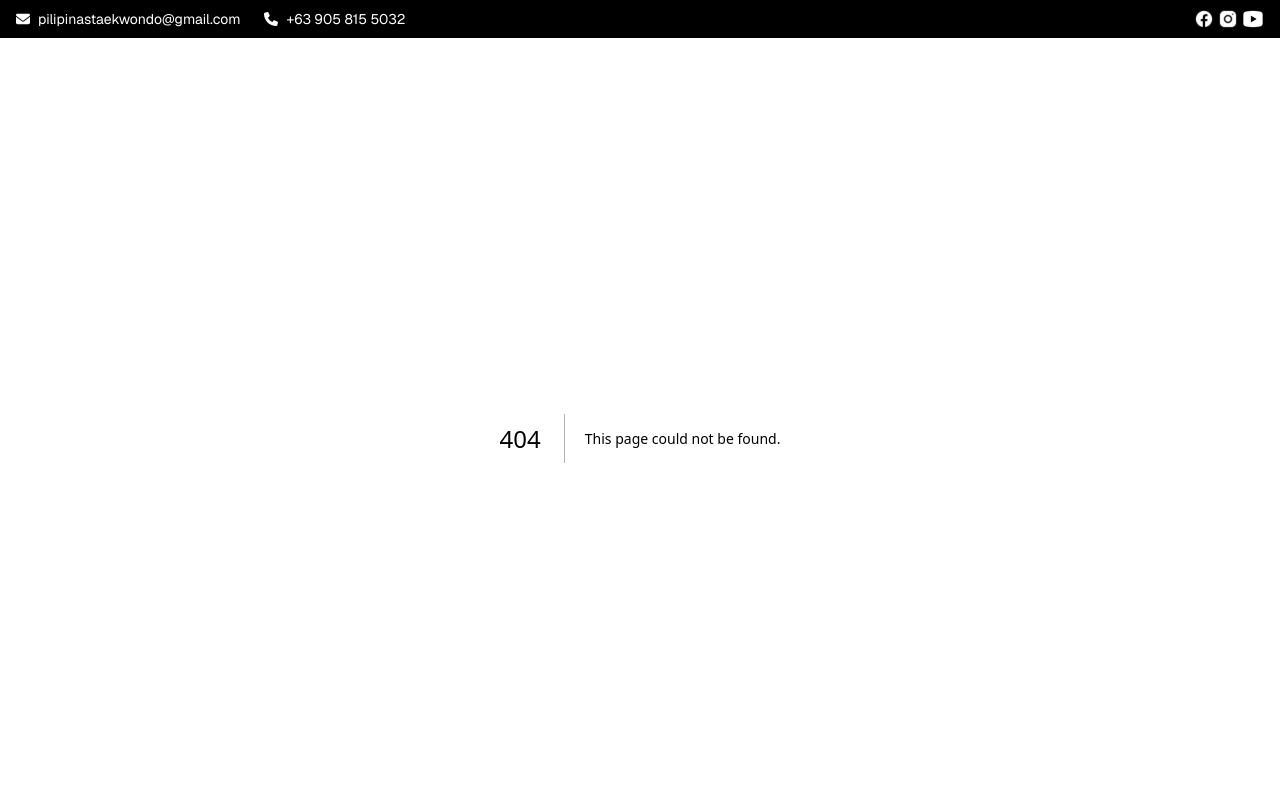
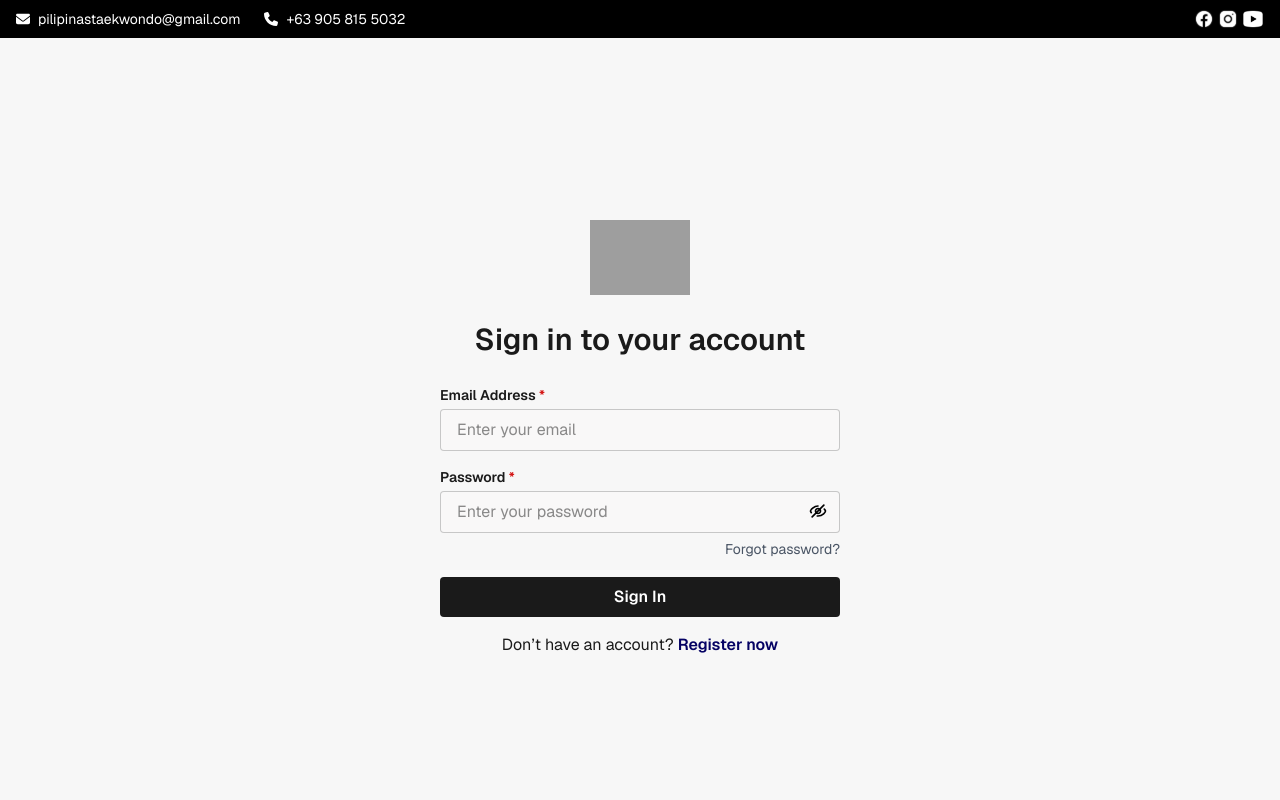
Before and after one commit to rvcarcueva2/pti-web, a Next.js app in the folder web/: page /auth/sign-in in a window 1280 px wide. Before the commit this address had no page. Shown: the top 800 px of the page. Built offline with nearby package versions, Linux system fonts and the light colour scheme; grey boxes are pictures that could not be loaded.

Commit message:
added sign-in page

```diff
--- /dev/null
+++ b/web/app/auth/sign-in/page.tsx
@@ -0,0 +1,143 @@
+'use client';
+
+import React, { useState } from 'react';
+import Image from 'next/image';
+
+const SignIn: React.FC = () => {
+  const [showPassword, setShowPassword] = useState(false);
+  const [email, setEmail] = useState('');
+  const [password, setPassword] = useState('');
+  const [errors, setErrors] = useState<{ email?: string; password?: string }>({});
+
+  const handleSubmit = (e: React.FormEvent) => {
+    e.preventDefault();
+
+    const newErrors: { email?: string; password?: string } = {};
+    const emailRegex = /^[^\s@]+@[^\s@]+\.[^\s@]+$/;
+
+    if (!email) {
+      newErrors.email = 'Email is required.';
+    } else if (!emailRegex.test(email)) {
+      newErrors.email = 'Please enter a valid email address.';
+    }
+
+    if (!password) {
+      newErrors.password = 'Password is required.';
+    }
+
+    setErrors(newErrors);
+
+    if (Object.keys(newErrors).length === 0) {
+      console.log('Signing in with', { email, password });
+    }
+  };
+
+  return (
+    <div className="font-geist relative flex h-screen w-full items-center justify-center px-4 overflow-hidden">
+      {/* Form Container */}
+      <div className="w-full max-w-md text-center rounded-lg p-6">
+        {/* Logo */}
+        <div className="mb-6">
+          <Image
+            src="/PTI-Logo.png"
+            alt="Logo"
+            width={100}
+            height={100}
+            className="mx-auto"
+          />
+        </div>
+
+        {/* Heading */}
+        <h2 className="text-xl font-bold mb-6">Sign in to your account</h2>
+
+        {/* Form */}
+        <form onSubmit={handleSubmit} noValidate className="space-y-4">
+          {/* Email */}
+          <div className="text-left">
+            <label className="block text-sm font-semibold mb-1">
+              Email Address <span className="text-[#D41716]">*</span>
+            </label>
+            <input
+              type="email"
+              placeholder="Enter your email"
+              value={email}
+              onChange={(e) => setEmail(e.target.value)}
+              className={`w-full px-4 py-2 rounded outline-none bg-[#F9F8F8] border ${
+                errors.email ? 'text-[#D41716]' : 'border-black/20'
+              } focus:ring-2 focus:ring-black`}
+            />
+            {errors.email && (
+              <p className="text-sm text-[#D41716] mt-1">{errors.email}</p>
+            )}
+          </div>
+
+          {/* Password */}
+          <div className="text-left relative">
+            <label className="block text-sm font-semibold mb-1">
+              Password <span className="text-[#D41716]">*</span>
+            </label>
+            <input
+              type={showPassword ? 'text' : 'password'}
+              placeholder="Enter your password"
+              value={password}
+              onChange={(e) => setPassword(e.target.value)}
+              className={`w-full px-4 py-2 rounded outline-none bg-[#F9F8F8] border ${
+                errors.password ? 'text-[#D41716]' : 'border-black/20'
+              } pr-10 focus:ring-2 focus:ring-black`}
+            />
+            <button
+              type="button"
+              onClick={() => setShowPassword(!showPassword)}
+              className="absolute right-3 top-[34px] text-gray-500 h-5 w-5 flex items-center justify-center"
+              tabIndex={-1}
+            >
+              {showPassword ? (
+                <Image
+                  src="/icons/hide-password.svg"
+                  alt="Hide password"
+                  width={16}
+                  height={16}
+                  className="object-contain"
+                />
+              ) : (
+                <Image
+                  src="/icons/show-password.svg"
+                  alt="Show password"
+                  width={20}
+                  height={20}
+                  className="object-contain"
+                />
+              )}
+            </button>
+            {errors.password && (
+              <p className="text-sm text-red-600 mt-1">{errors.password}</p>
+            )}
+            <div className="text-right mt-1">
+              <a href="#" className="text-sm text-gray-600 hover:underline">
+                Forgot password?
+              </a>
+            </div>
+          </div>
+
+          {/* Submit */}
+          <button
+            type="submit"
+            className="w-full bg-[#1A1A1A] text-white font-semibold py-2 rounded hover:opacity-90 transition cursor-pointer"
+          >
+            Sign In
+          </button>
+        </form>
+
+        {/* Register link */}
+        <p className="text-xs mt-4">
+          Don’t have an account?{' '}
+          <a href="/auth/register" className="font-semibold text-[#040163] hover:underline">
+            Register now
+          </a>
+        </p>
+      </div>
+    </div>
+  );
+};
+
+export default SignIn;
```
